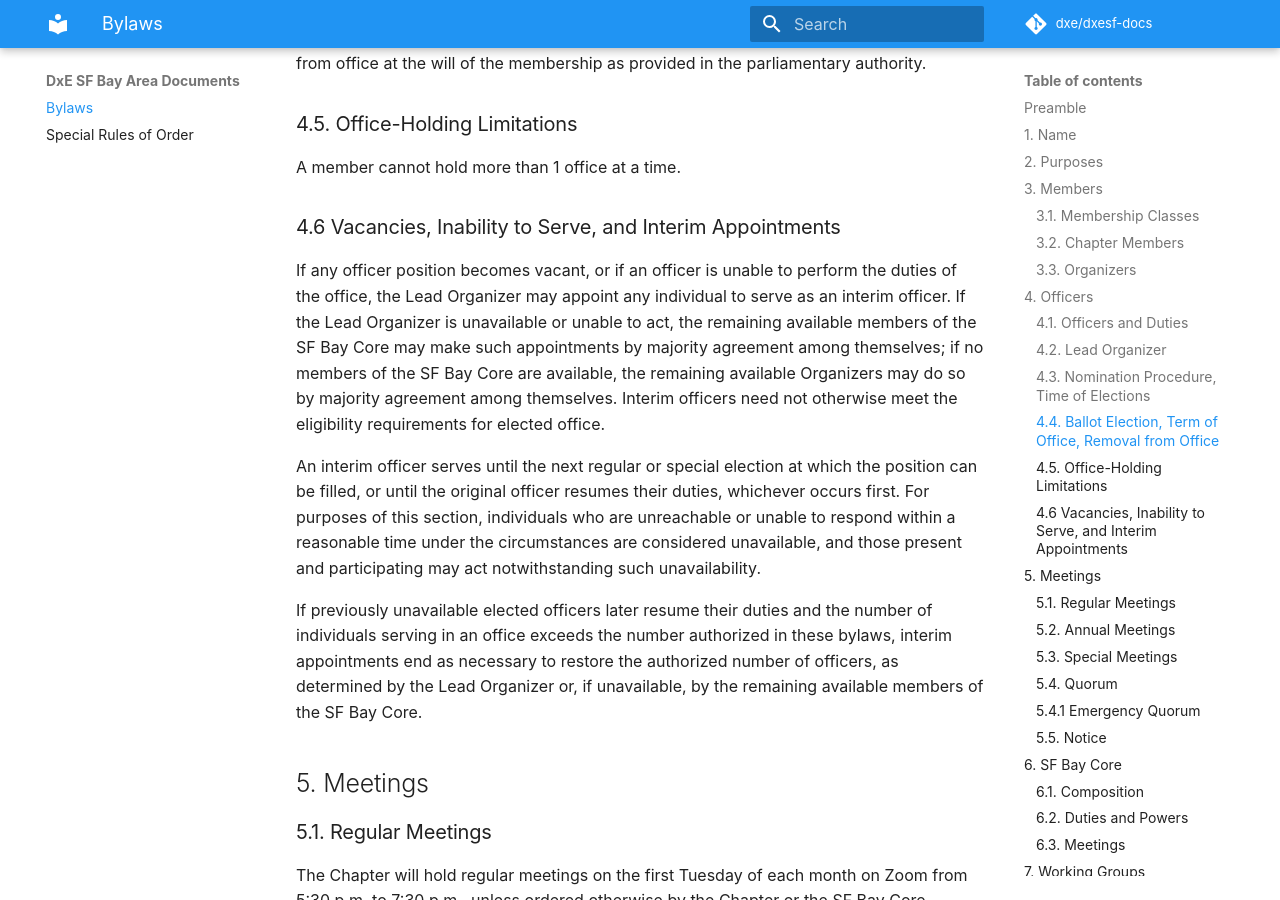
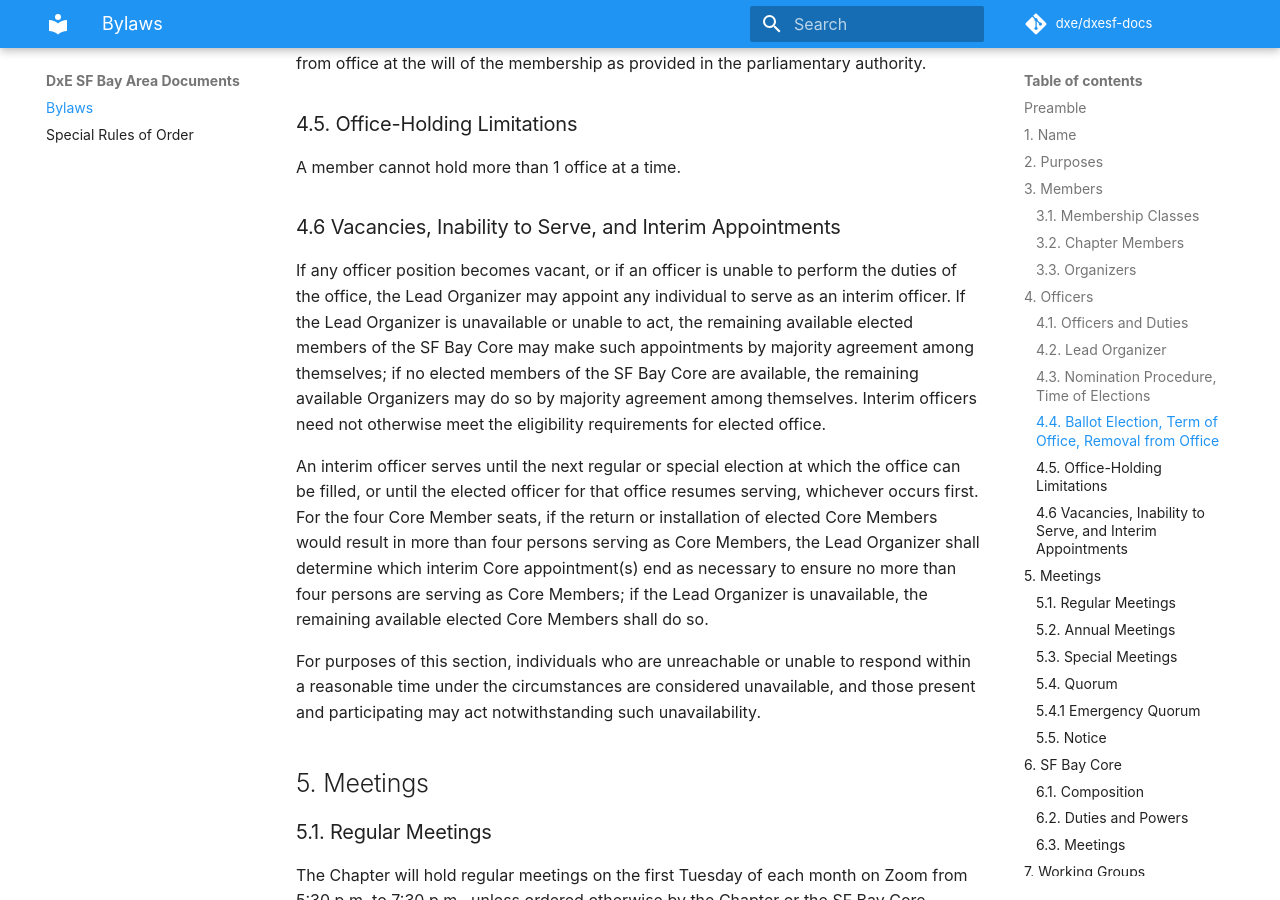
Before and after one commit to dxe/dxesf-docs, an MkDocs documentation site: the page built from docs/index.md, in a window 1280 px wide and 900 px high, scrolled down 2481 px. Built offline with MkDocs 1.6.1 and Material for MkDocs 9.7.7, drawn with Linux system fonts in a browser that asks for light colours; some web fonts are replaced; comment, search, counter and statistics services are not loaded.

Commit message:
vacancies: fix up wording

```diff
--- a/docs/index.md
+++ b/docs/index.md
@@ -81,18 +81,20 @@ A member cannot hold more than 1 office at a time.
 
 If any officer position becomes vacant, or if an officer is unable to perform the duties of the office, the Lead
 Organizer may appoint any individual to serve as an interim officer. If the Lead Organizer is unavailable or unable to
-act, the remaining available members of the SF Bay Core may make such appointments by majority agreement among
-themselves; if no members of the SF Bay Core are available, the remaining available Organizers may do so by majority
-agreement among themselves. Interim officers need not otherwise meet the eligibility requirements for elected office.
+act, the remaining available elected members of the SF Bay Core may make such appointments by majority agreement among
+themselves; if no elected members of the SF Bay Core are available, the remaining available Organizers may do so by
+majority agreement among themselves. Interim officers need not otherwise meet the eligibility requirements for elected
+office.
 
-An interim officer serves until the next regular or special election at which the position can be filled, or until the
-original officer resumes their duties, whichever occurs first. For purposes of this section, individuals who are
-unreachable or unable to respond within a reasonable time under the circumstances are considered unavailable, and those
-present and participating may act notwithstanding such unavailability.
+An interim officer serves until the next regular or special election at which the office can be filled, or until the
+elected officer for that office resumes serving, whichever occurs first. For the four Core Member seats, if the return
+or installation of elected Core Members would result in more than four persons serving as Core Members, the Lead
+Organizer shall determine which interim Core appointment(s) end as necessary to ensure no more than four persons are
+serving as Core Members; if the Lead Organizer is unavailable, the remaining available elected Core Members shall do so.
 
-If previously unavailable elected officers later resume their duties and the number of individuals serving in an office
-exceeds the number authorized in these bylaws, interim appointments end as necessary to restore the authorized number of
-officers, as determined by the Lead Organizer or, if unavailable, by the remaining available members of the SF Bay Core.
+For purposes of this section, individuals who are unreachable or unable to respond within a reasonable time under the
+circumstances are considered unavailable, and those present and participating may act notwithstanding such
+unavailability.
 
 ## 5. Meetings
 
```
